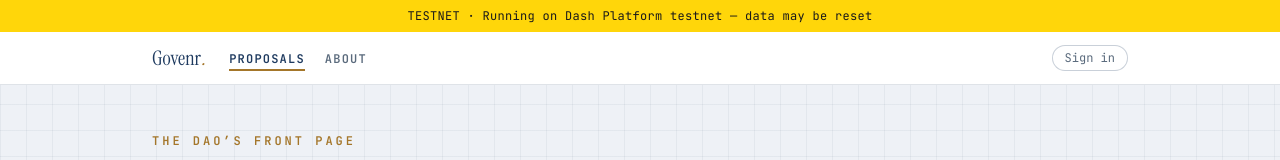
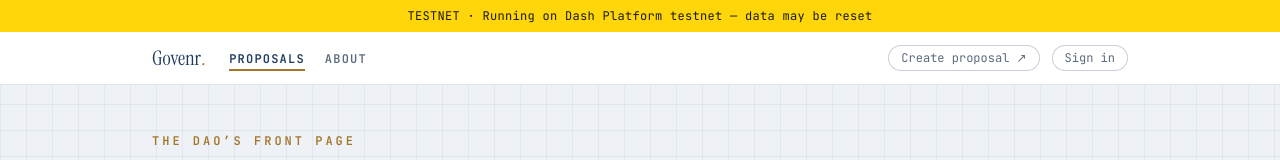
Before and after one commit to vijaydasmp/govenr, a Next.js app: page / in a window 1280 px wide. Shown: the top 160 px of the page. Built offline with nearby package versions, Linux system fonts and the light colour scheme; no server answers.

Commit message:
Add Create proposal link to header navigation Links to https://proposal.dash.org in a new tab, positioned to the left of the Sign in button. Uses an outlined style consistent with the existing navigation.

```diff
--- a/components/app-header.tsx
+++ b/components/app-header.tsx
@@ -91,6 +91,22 @@ export default function AppHeader() {
 
           {/* Session area — pushed right */}
           <div className="ml-auto flex items-center gap-3 flex-wrap">
+            {/* Create proposal link */}
+            <a
+              href="https://proposal.dash.org"
+              target="_blank"
+              rel="noopener noreferrer"
+              className="font-mono text-xs rounded-full px-3 py-1 border transition-colors focus-visible:outline-none focus-visible:ring-2 focus-visible:ring-offset-1"
+              style={{
+                borderColor: 'var(--border-strong)',
+                color: 'var(--text-dim)',
+                backgroundColor: 'var(--surface)',
+              }}
+              aria-label="Create a new proposal on Dash Proposal System"
+            >
+              Create proposal <span aria-hidden="true">↗</span>
+            </a>
+
             {/* idle or locked → sign-in button */}
             {(session.status === 'idle' || session.status === 'locked') && (
               <button
```
Also changed, not shown: 1 other file (tests, documents, lock files or other folders).
